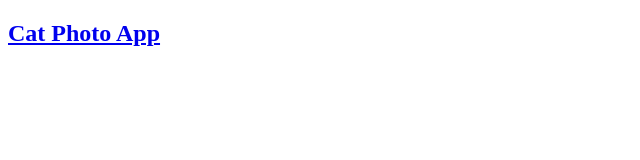
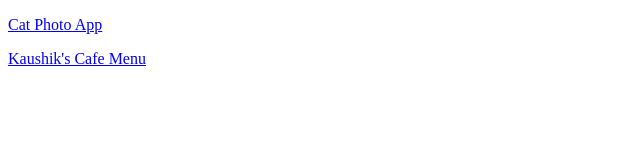
Before and after one commit to Eskaykaushik/ResponsiveWebProjects, a plain HTML site: page index.html in a window 1280 px wide. Shown: the whole page, without its empty margins (0-640 px from the left). Drawn offline with Linux system fonts and the light colour scheme.

Commit message:
Cafe added

```diff
--- a/index.html
+++ b/index.html
@@ -7,11 +7,16 @@
 </head>
 
 <body>
-    <h2>
+    <p>
 
         <a href="/ResponsiveWebProjects/CatPhotoApp.html"> Cat Photo App </a>
 
-    </h2>
+    </p>
+
+    <p>
+        <a href="https://eskaykaushik.github.io/ResponsiveWebProjects/Cafe/index.html">Kaushik's Cafe Menu</a>
+    </p>
+
 
 </body>
 
```
